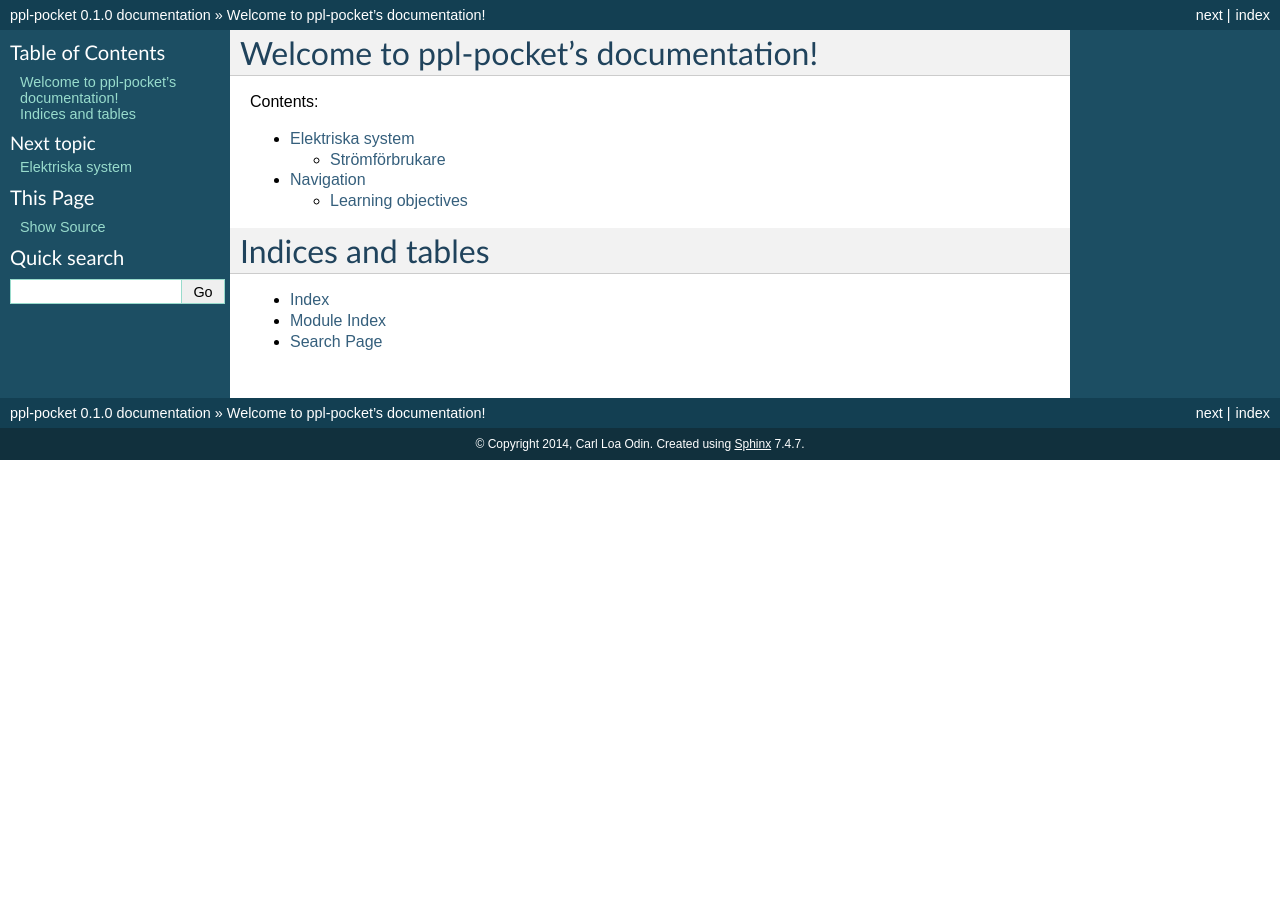
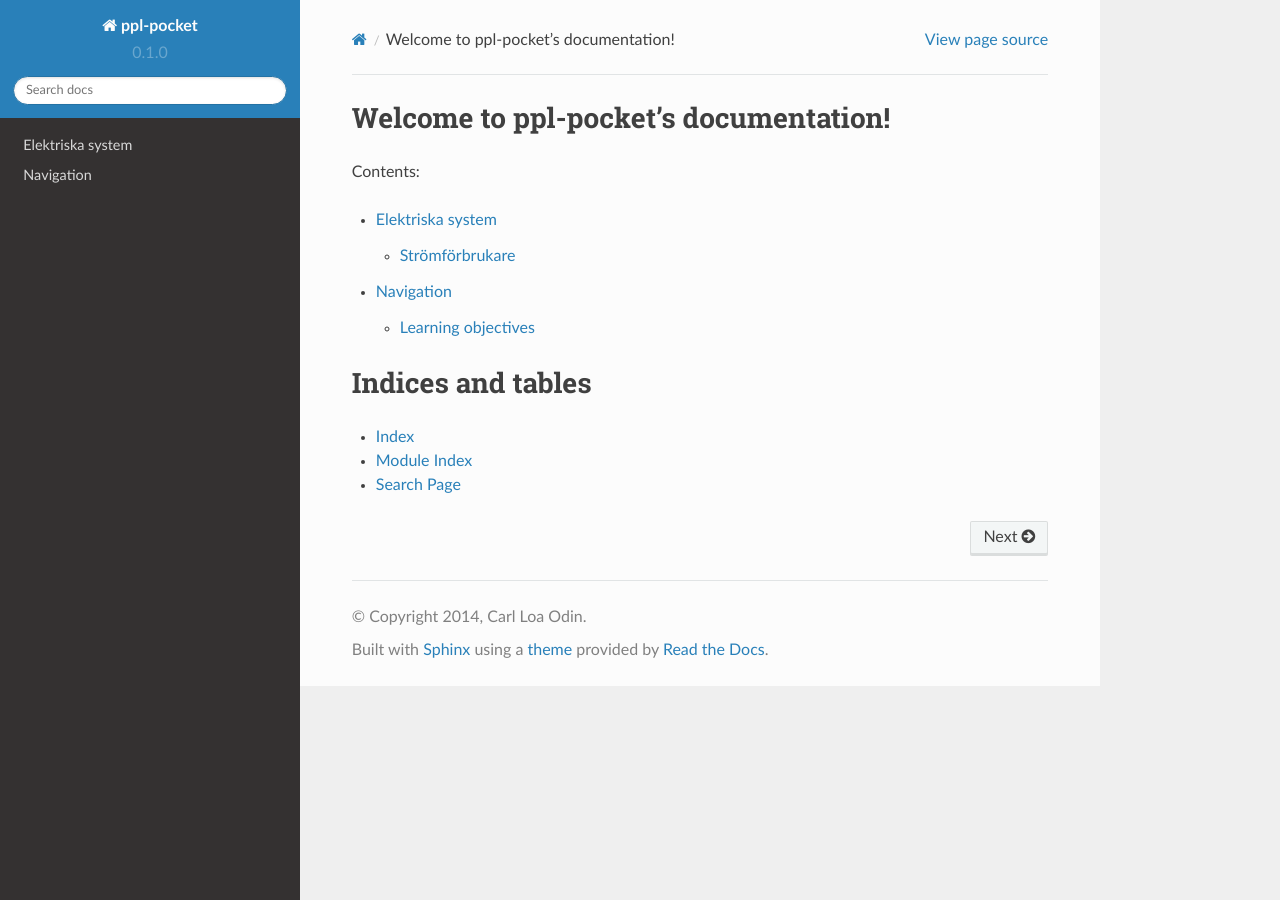
Before and after one commit to loa/ppl-pocket, a Sphinx documentation site: the page built from source/index.rst, in a window 1280 px wide. Built offline with Sphinx 7.4.7 and the Read the Docs theme 2.0.0, drawn with Linux system fonts in a browser that asks for light colours.

Commit message:
Use RTD Sphinx theme

```diff
--- a/source/conf.py
+++ b/source/conf.py
@@ -329,3 +329,12 @@ epub_exclude_files = ['search.html']
 
 # If false, no index is generated.
 #epub_use_index = True
+
+# Read the Docs Sphinx Theme
+# https://github.com/snide/sphinx_rtd_theme
+
+import sphinx_rtd_theme
+
+html_theme = "sphinx_rtd_theme"
+
+html_theme_path = [sphinx_rtd_theme.get_html_theme_path()]
```
